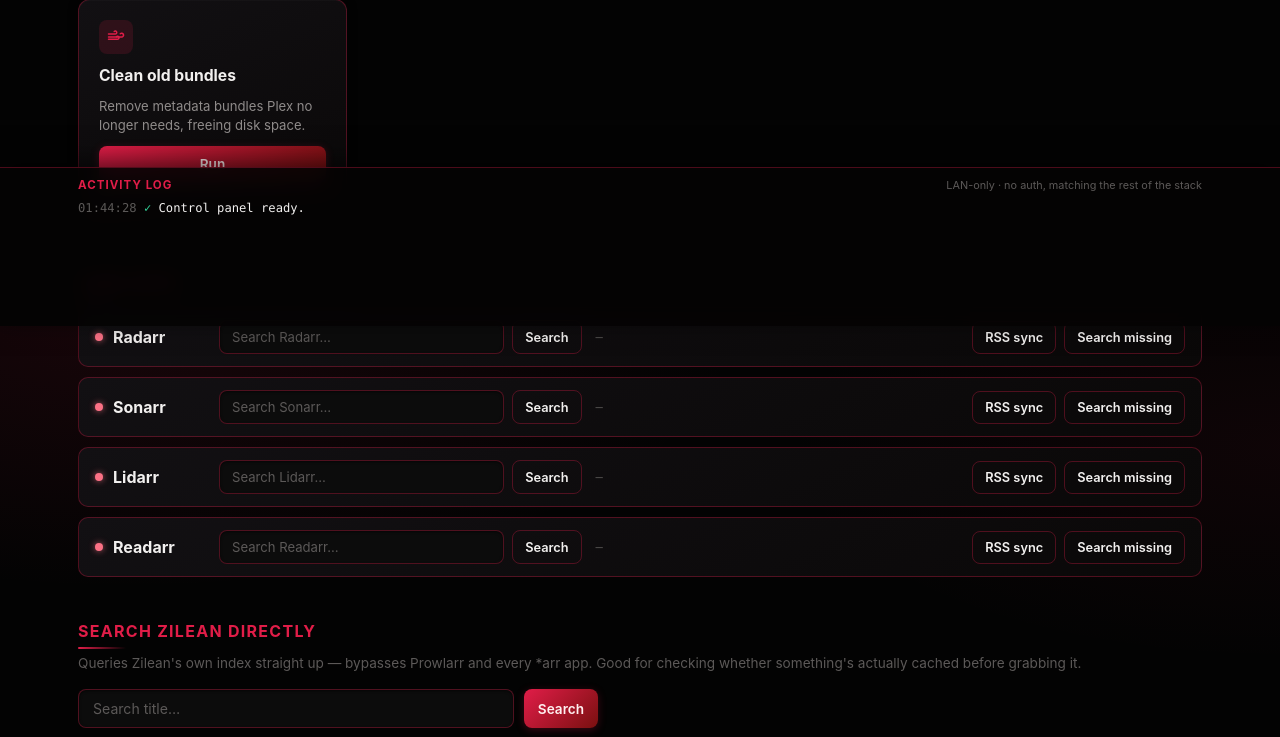
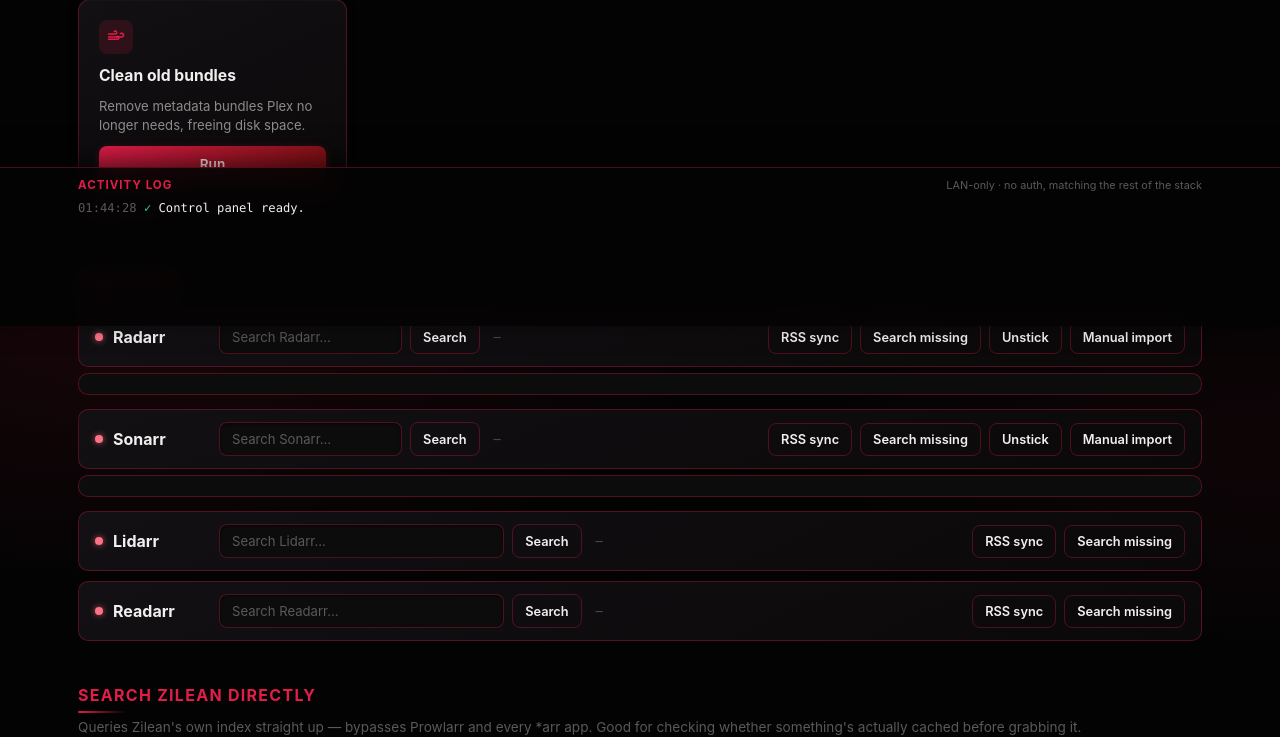
Before and after one commit to WhispersOfJ/media-stack, a FastAPI app: page / in a window 1280 px wide. Shown: the part 474-1211 px from the top of the page. Run offline with FastAPI, Linux system fonts and the light colour scheme.

Commit message:
v4.11.0: Control Panel — Unstick and Manual Import for Radarr/Sonarr
Adds a one-click "Unstick" sweep that removes, blocklists, and re-searches
every queue item Radarr/Sonarr itself flagged with a warning/error (usually
caused by the Zurg/rclone mount going stale mid-import), plus a "Manual
import" panel that lists importable files across those stuck items and
imports a chosen one via the same API path the arr apps' own UI uses.

Co-Authored-By: Claude Sonnet 5 <noreply@anthropic.com>

```diff
--- a/control-panel/app.py
+++ b/control-panel/app.py
@@ -63,6 +63,11 @@ ARR_APPS = {
     },
 }
 
+# Unstick/manual-import only make sense for apps with a download queue that
+# actually gets stuck on import matching - Lidarr/Readarr are excluded here
+# because that wasn't asked for and untested against their queue shape.
+QUEUE_ARR_APPS = ("radarr", "sonarr")
+
 # Allow-listed restart targets only - never accept an arbitrary container
 # name from the client, even though this is a trusted LAN tool.
 RESTARTABLE_CONTAINERS = {
@@ -99,6 +104,21 @@ class ZileanSearchRequest(BaseModel):
 class GrabRequest(BaseModel):
     hash: str
     title: str | None = None
+
+
+class ManualImportFile(BaseModel):
+    # Mirrors the shape returned by GET .../manualimport - the client just
+    # echoes back the candidate it was given, same as the arr apps' own web
+    # UI does when you confirm a manual import.
+    path: str
+    folderName: str | None = None
+    quality: dict
+    languages: list[dict]
+    releaseGroup: str | None = None
+    downloadId: str | None = None
+    movieId: int | None = None
+    seriesId: int | None = None
+    episodeIds: list[int] | None = None
 
 
 def own_container():
@@ -362,6 +382,145 @@ def arr_search_missing(app_name: str):
 
 
 # ---------------------------------------------------------------------
+# Unstick + manual import - for queue items the arr app flagged itself
+# (trackedDownloadStatus warning/error, the same icon its own UI shows),
+# usually caused by the Zurg/rclone debrid mount going stale mid-import
+# (see RESTARTABLE_CONTAINERS' Radarr note) or a release that doesn't
+# actually match what was expected.
+# ---------------------------------------------------------------------
+def require_queue_app(app_name: str) -> dict:
+    if app_name not in QUEUE_ARR_APPS:
+        fail(f"'{app_name}' isn't supported here - only radarr and sonarr have a queue.", status_code=404)
+    return ARR_APPS[app_name]
+
+
+def arr_queue(app_name: str) -> list[dict]:
+    cfg = ARR_APPS[app_name]
+    try:
+        r = httpx.get(
+            f"{cfg['url']}/api/{cfg['api']}/queue",
+            params={"pageSize": 250, "includeUnknownMovieItems": "true"},
+            headers={"X-Api-Key": cfg["key"]},
+            timeout=20,
+        )
+        r.raise_for_status()
+    except httpx.HTTPError as e:
+        fail(f"{cfg['label']} queue lookup failed: {e}")
+    return r.json().get("records", [])
+
+
+def stuck_queue_items(app_name: str) -> list[dict]:
+    # warning/error is exactly what lights up the warning icon in Radarr's
+    # and Sonarr's own Activity/Queue tab - not "importPending", which is
+    # just normal in-progress state.
+    return [q for q in arr_queue(app_name) if q.get("trackedDownloadStatus") in ("warning", "error")]
+
+
+@app.post("/api/arr/{app_name}/unstick")
+def arr_unstick(app_name: str):
+    cfg = require_queue_app(app_name)
+    items = stuck_queue_items(app_name)
+    if not items:
+        return ok(f"No stuck downloads in {cfg['label']}.")
+    removed, errors = [], []
+    for q in items:
+        title = q.get("title") or str(q["id"])
+        try:
+            r = httpx.delete(
+                f"{cfg['url']}/api/{cfg['api']}/queue/{q['id']}",
+                params={"removeFromClient": "true", "blocklist": "true", "skipRedownload": "false"},
+                headers={"X-Api-Key": cfg["key"]},
+                timeout=20,
+            )
+            r.raise_for_status()
+            removed.append(title)
+        except httpx.HTTPError as e:
+            errors.append(f"{title}: {e}")
+    if errors and not removed:
+        fail(f"Unstick failed for all {len(errors)} stuck item(s) in {cfg['label']}: {errors[0]}")
+    message = f"Removed, blocklisted, and re-searching {len(removed)} stuck download(s) in {cfg['label']}."
+    if errors:
+        message += f" {len(errors)} failed."
+    return ok(message, removed=removed, errors=errors)
+
+
+@app.get("/api/arr/{app_name}/manual-import")
+def arr_manual_import_candidates(app_name: str):
+    """Every importable file the arr app can see across all currently
+    stuck queue items, in the same shape its own Manual Import screen
+    would show - each candidate is echoed straight back on import so the
+    quality/language/match info can't drift from what the arr app itself
+    reported."""
+    cfg = require_queue_app(app_name)
+    candidates = []
+    for q in stuck_queue_items(app_name):
+        folder, download_id = q.get("outputPath"), q.get("downloadId")
+        if not folder or not download_id:
+            continue
+        try:
+            r = httpx.get(
+                f"{cfg['url']}/api/{cfg['api']}/manualimport",
+                params={"folder": folder, "downloadId": download_id, "filterExistingFiles": "true"},
+                headers={"X-Api-Key": cfg["key"]},
+                timeout=30,
+            )
+            r.raise_for_status()
+        except httpx.HTTPError:
+            # One queue item's folder failing to scan shouldn't blank the
+            # whole list - the others are still worth showing.
+            continue
+        for f in r.json():
+            match = f.get("movie") or f.get("series")
+            episodes = f.get("episodes") or []
+            file_payload = {
+                "path": f.get("path"),
+                "folderName": f.get("folderName"),
+                "quality": f.get("quality"),
+                "languages": f.get("languages"),
+                "releaseGroup": f.get("releaseGroup"),
+                "downloadId": f.get("downloadId"),
+            }
+            if app_name == "radarr":
+                file_payload["movieId"] = match.get("id") if match else None
+            else:
+                file_payload["seriesId"] = (match or {}).get("id") or (episodes[0]["seriesId"] if episodes else None)
+                file_payload["episodeIds"] = [e["id"] for e in episodes]
+            episode_label = None
+            if episodes:
+                e = episodes[0]
+                episode_label = f"S{e['seasonNumber']:02d}E{e['episodeNumber']:02d} - {e.get('title', '')}"
+            candidates.append({
+                "queue_title": q.get("title"),
+                "name": f.get("name"),
+                "relative_path": f.get("relativePath"),
+                "size": human_size(f.get("size")),
+                "quality": (f.get("quality") or {}).get("quality", {}).get("name"),
+                "release_group": f.get("releaseGroup"),
+                "rejections": [x.get("reason") for x in f.get("rejections", [])],
+                "match_title": match.get("title") if match else None,
+                "episode": episode_label,
+                "file": file_payload,
+            })
+    return candidates
+
+
+@app.post("/api/arr/{app_name}/manual-import")
+def arr_manual_import_execute(app_name: str, payload: ManualImportFile):
+    cfg = require_queue_app(app_name)
+    body = {"name": "ManualImport", "files": [payload.model_dump(exclude_none=True)]}
+    try:
+        r = httpx.post(f"{cfg['url']}/api/{cfg['api']}/command", json=body, headers={"X-Api-Key": cfg["key"]}, timeout=30)
+        r.raise_for_status()
+    except httpx.HTTPStatusError as e:
+        detail = e.response.text.strip() or str(e)
+        fail(f"{cfg['label']} manual import failed: {detail}")
+    except httpx.HTTPError as e:
+        fail(f"{cfg['label']} manual import failed: {e}")
+    name = payload.path.rsplit("/", 1)[-1]
+    return ok(f'Import started for "{name}" in {cfg["label"]}.')
+
+
+# ---------------------------------------------------------------------
 # Container restarts
 # ---------------------------------------------------------------------
 @app.post("/api/container/{name}/restart")
--- a/control-panel/static/app.js
+++ b/control-panel/static/app.js
@@ -58,8 +58,8 @@ const PRIMARY_ACTIONS = [
 ];
 
 const ARR_APPS = [
-  { id: "radarr", label: "Radarr", port: 7878 },
-  { id: "sonarr", label: "Sonarr", port: 8989 },
+  { id: "radarr", label: "Radarr", port: 7878, queue: true },
+  { id: "sonarr", label: "Sonarr", port: 8989, queue: true },
   { id: "lidarr", label: "Lidarr", port: 8686 },
   { id: "readarr", label: "Readarr", port: 8787 },
 ];
@@ -211,14 +211,16 @@ function buildArrList() {
       <div class="arr-actions">
         <button class="btn-ghost" data-action="rss-sync" type="button">RSS sync</button>
         <button class="btn-ghost" data-action="search-missing" type="button">Search missing</button>
+        ${app.queue ? `<button class="btn-ghost" data-unstick type="button">Unstick</button>` : ""}
+        ${app.queue ? `<button class="btn-ghost" data-import-toggle type="button">Manual import</button>` : ""}
       </div>
     `;
     const status = row.querySelector(".arr-status");
-    row.querySelectorAll(".arr-actions button").forEach((btn) => {
+    row.querySelectorAll(".arr-actions button[data-action]").forEach((btn) => {
       btn.addEventListener("click", async () => {
         const action = btn.dataset.action;
         const label = action === "rss-sync" ? "RSS sync" : "Search missing";
-        row.querySelectorAll(".arr-actions button").forEach((b) => (b.disabled = true));
+        row.querySelectorAll(".arr-actions button[data-action]").forEach((b) => (b.disabled = true));
         setStatusLine(status, "pending", `${label}…`);
         logLine("pending", `${app.label} ${label} — requested`);
         try {
@@ -229,7 +231,7 @@ function buildArrList() {
           setStatusLine(status, "error", e.message);
           logLine("err", `${app.label} ${label} — ${e.message}`);
         } finally {
-          row.querySelectorAll(".arr-actions button").forEach((b) => (b.disabled = false));
+          row.querySelectorAll(".arr-actions button[data-action]").forEach((b) => (b.disabled = false));
         }
       });
     });
@@ -245,7 +247,109 @@ function buildArrList() {
       input.value = "";
     });
     list.appendChild(row);
+
+    if (app.queue) {
+      const panel = document.createElement("div");
+      panel.className = "import-panel";
+      panel.hidden = true;
+      list.appendChild(panel);
+      setupUnstick(app, row, status);
+      setupManualImportToggle(app, row, panel);
+    }
   }
+}
+
+/* ---------- Unstick: sweep every stuck (warning/error) queue item ---------- */
+function setupUnstick(app, row, status) {
+  const btn = row.querySelector("[data-unstick]");
+  armButton(btn, "Unstick", "Confirm — removes + blocklists", async () => {
+    btn.disabled = true;
+    setStatusLine(status, "pending", "Unsticking…");
+    logLine("pending", `${app.label} unstick — requested`);
+    try {
+      const data = await postAction(`/api/arr/${app.id}/unstick`);
+      setStatusLine(status, "success", data.message);
+      logLine("ok", `${app.label} unstick — ${data.message}`);
+    } catch (e) {
+      setStatusLine(status, "error", e.message);
+      logLine("err", `${app.label} unstick — ${e.message}`);
+    } finally {
+      btn.disabled = false;
+    }
+  });
+}
+
+/* ---------- Manual import panel ---------- */
+function setupManualImportToggle(app, row, panel) {
+  const toggleBtn = row.querySelector("[data-import-toggle]");
+  toggleBtn.addEventListener("click", async () => {
+    const opening = panel.hidden;
+    panel.hidden = !opening;
+    if (opening) await loadManualImportCandidates(app, panel);
+  });
+}
+
+async function loadManualImportCandidates(app, panel) {
+  panel.innerHTML = `<div class="zilean-hint">Scanning stuck downloads for importable files…</div>`;
+  logLine("pending", `${app.label} manual import — scanning`);
+  try {
+    const res = await fetch(`/api/arr/${app.id}/manual-import`);
+    const items = await res.json();
+    if (!res.ok) throw new Error(items?.detail?.message || items?.message || `Scan failed (${res.status})`);
+    renderManualImportCandidates(app, panel, items);
+    logLine("ok", `${app.label} manual import — found ${items.length} importable file${items.length === 1 ? "" : "s"}`);
+  } catch (e) {
+    panel.innerHTML = `<div class="zilean-hint error">${escapeHtml(e.message)}</div>`;
+    logLine("err", `${app.label} manual import — ${e.message}`);
+  }
+}
+
+function renderManualImportCandidates(app, panel, items) {
+  if (!items.length) {
+    panel.innerHTML = `<div class="zilean-hint">No importable files found among currently stuck downloads.</div>`;
+    return;
+  }
+  panel.innerHTML = items
+    .map((item, i) => {
+      const meta = [item.quality, item.release_group, item.size].filter(Boolean).join(" · ");
+      const match = [item.match_title, item.episode].filter(Boolean).join(" — ");
+      const rejections = item.rejections.length
+        ? `<span class="import-rejections" title="${escapeHtml(item.rejections.join("; "))}">⚠ ${item.rejections.length} rejection${item.rejections.length === 1 ? "" : "s"}</span>`
+        : "";
+      return `
+        <div class="zilean-row">
+          <div class="zilean-row-main">
+            <span class="zilean-title">${escapeHtml(match || item.name || "Unknown")}</span>
+            ${rejections}
+            <span class="zilean-meta">${escapeHtml(meta)}</span>
+          </div>
+          <div class="zilean-row-hash">
+            <code title="${escapeHtml(item.relative_path || "")}">${escapeHtml(item.relative_path || "")}</code>
+            <button class="btn-ghost import-run" type="button" data-idx="${i}">Import</button>
+          </div>
+          <div class="status-line zilean-row-status" id="import-status-${app.id}-${i}">—</div>
+        </div>`;
+    })
+    .join("");
+  panel.querySelectorAll("button.import-run").forEach((btn) => {
+    const item = items[Number(btn.dataset.idx)];
+    const status = panel.querySelector(`#import-status-${app.id}-${btn.dataset.idx}`);
+    armButton(btn, "Import", "Confirm import?", async () => {
+      btn.disabled = true;
+      setStatusLine(status, "pending", "Importing…");
+      logLine("pending", `${app.label} manual import — "${item.name}" requested`);
+      try {
+        const data = await postAction(`/api/arr/${app.id}/manual-import`, item.file);
+        setStatusLine(status, "success", data.message);
+        logLine("ok", `${app.label} manual import — ${data.message}`);
+      } catch (e) {
+        setStatusLine(status, "error", e.message);
+        logLine("err", `${app.label} manual import — ${e.message}`);
+      } finally {
+        btn.disabled = false;
+      }
+    });
+  });
 }
 
 /* ---------- Service restart chips ---------- */
--- a/control-panel/static/style.css
+++ b/control-panel/static/style.css
@@ -380,6 +380,28 @@ a:focus-visible {
 
 .arr-search button { flex: none; }
 
+.import-panel {
+  display: flex;
+  flex-direction: column;
+  gap: 6px;
+  margin: -4px 0 4px;
+  padding: 10px 14px;
+  background-color: var(--card-solid);
+  border: 1px solid var(--border);
+  border-radius: 10px;
+  max-height: 360px;
+  overflow-y: auto;
+}
+
+.import-rejections {
+  font-size: 0.72rem;
+  color: var(--warn);
+  border: 1px solid var(--border);
+  border-radius: 999px;
+  padding: 1px 8px;
+  cursor: help;
+}
+
 /* ---------- Zilean direct search ---------- */
 .zilean-search {
   display: flex;
```
